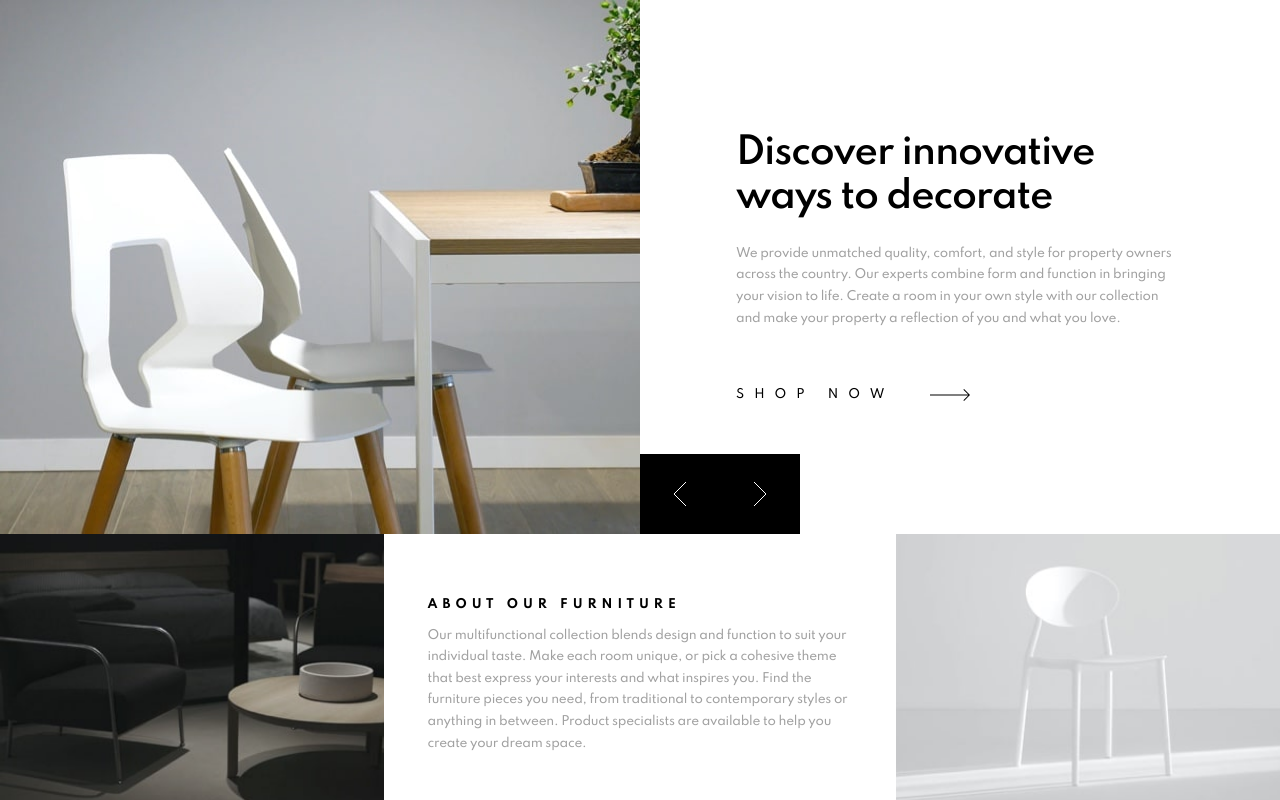
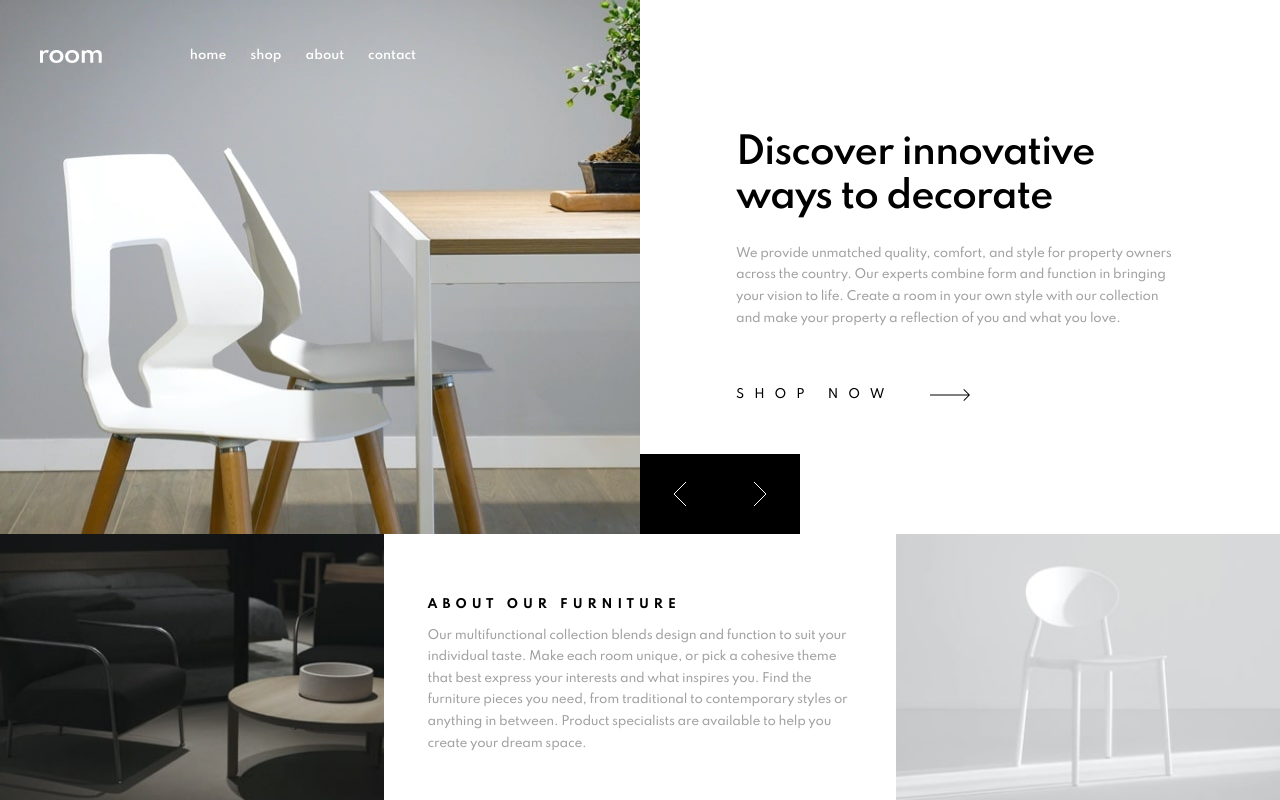
Before and after one commit to msunji/room-homepage, a React (Create React App) app: page / in a window 1280 px wide. Built offline with nearby package versions, Linux system fonts and the light colour scheme.

Commit message:
Imported Nav componentand set as SlideImg child

```diff
--- a/src/components/slides/Slides.js
+++ b/src/components/slides/Slides.js
@@ -11,6 +11,7 @@ import {
   SlideControls,
   ShopNowText,
 } from "./SlideParts";
+import { Nav } from "../nav/Nav";
 import styled from "styled-components";
 import breakpoints from "../../styles/breakpoints";
 
@@ -48,7 +49,9 @@ const Slide = ({
           }}
           mobileBg={mobileBg}
           desktopBg={desktopBg}
-        />
+        >
+          <Nav />
+        </SlideImg>
       </AnimatePresence>
 
       <ControlsContainer>
```
